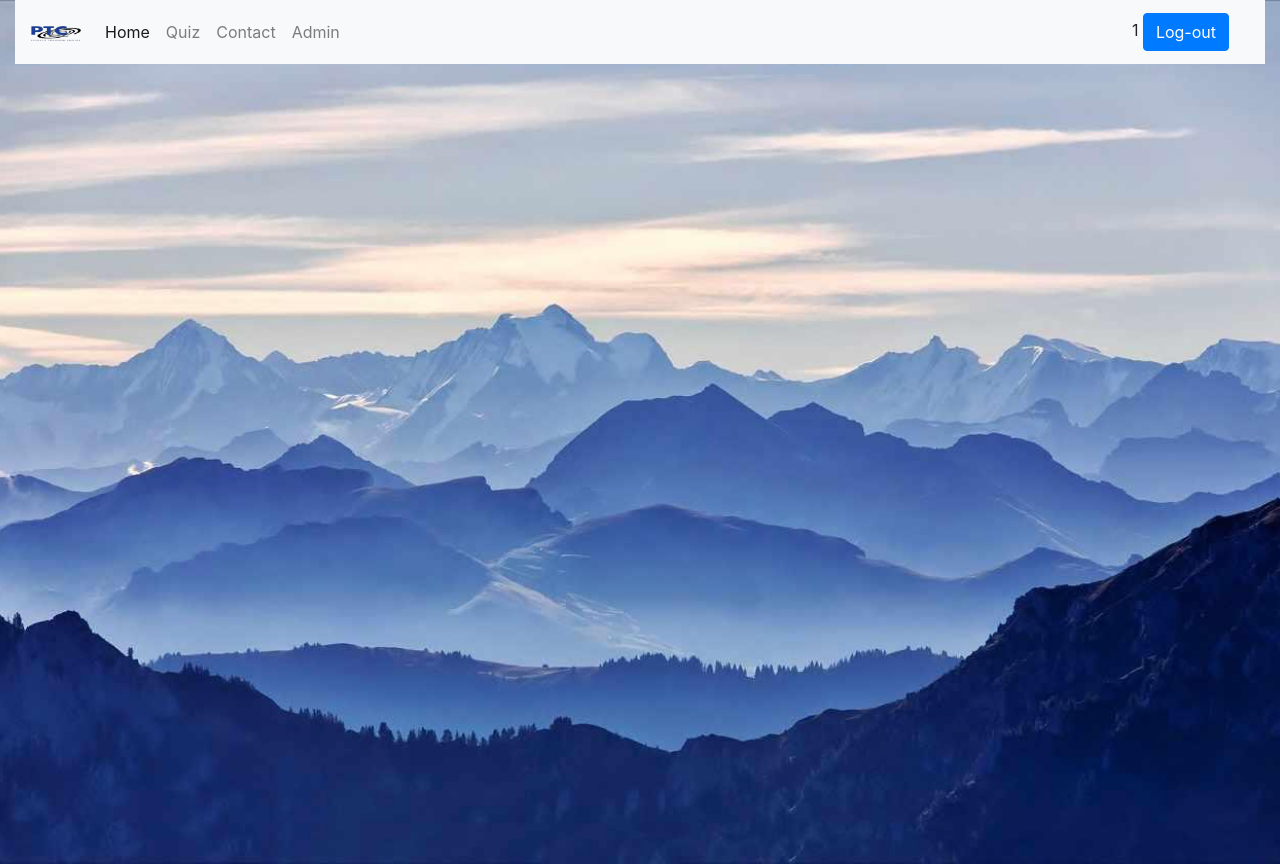
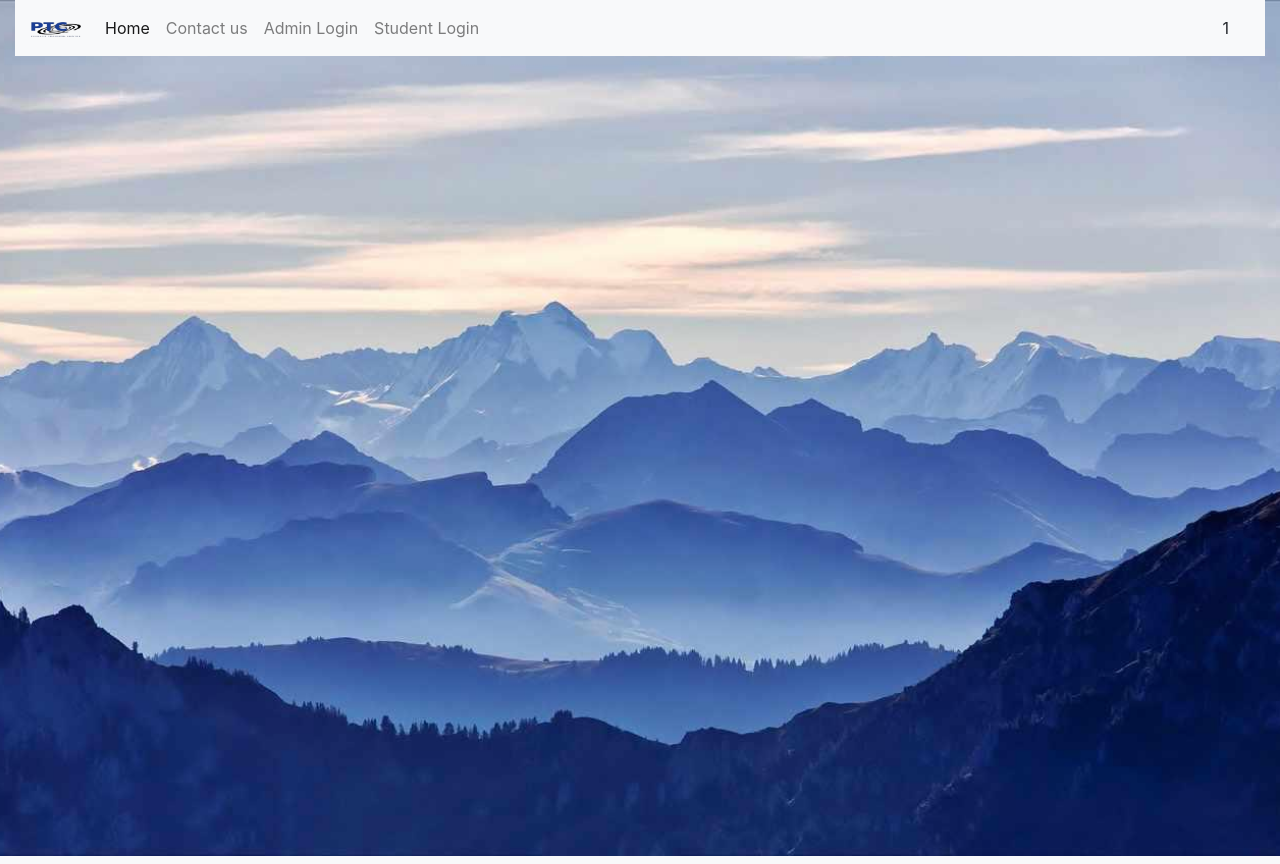
Before and after one commit to ramkumar1208/quiz-boot-php, a PHP site: page / in a window 1280 px wide. Run offline with PHP 8.4, Linux system fonts and the light colour scheme; a user stored in the database is signed in.

Commit message:
index page updated

```diff
--- a/admin.php
+++ b/admin.php
@@ -59,9 +59,9 @@ if (!isset($_SESSION['admin'])) {
       <li class="nav-item">
         <a class="nav-link" href="viewmarks.php">Student Marks</a>
       </li>
-      <li class="nav-item">
+      <!-- <li class="nav-item">
         <a class="nav-link" href="department_management.php">Departments</a>
-      </li>
+      </li> -->
       <li class="nav-item">
         <a class="nav-link" href="student_management.php">Students managemant</a>
       </li>
--- a/index.php
+++ b/index.php
@@ -55,15 +55,19 @@ if (isset($_SESSION['message']) && $_SESSION['message'] === "You are already log
       <li class="nav-item active">
         <a class="nav-link" href="index.php">Home<span class="sr-only">(current)</span></a>
       </li>
+      <!-- <li class="nav-item">
+        <a class="nav-link" href="viewquiz.php">Quiz</a>
+      </li> -->
       <li class="nav-item">
-        <a class="nav-link" href="viewquiz.php">Quiz</a>
+        <a class="nav-link" href="#">Contact us</a>
       </li>
       <li class="nav-item">
-        <a class="nav-link" href="#">Contact</a>
+        <a class="nav-link" href="admin_login.php">Admin Login</a>
       </li>
       <li class="nav-item">
-        <a class="nav-link" href="admin.php">Admin</a>
+        <a class="nav-link" href="login1.php">Student Login</a>
       </li>
+
     </ul>
 
     <div class="bs-example">
@@ -74,9 +78,9 @@ if (isset($_SESSION['message']) && $_SESSION['message'] === "You are already log
         if(isset($_SESSION['user'])){
           $user_email=$_SESSION['user'];
           echo $user_email;  ?>
-              <a href="logout.php"><button type="button" class="btn btn-primary">Log-out</button></a>
+              <!-- <a href="logout.php"><button type="button" class="btn btn-primary">Log-out</button></a> -->
           <?php }else{ ?>
-                <a href="login1.php"><button type="button" class="btn btn-primary">Login</button></a>
+                <!-- <a href="login1.php"><button type="button" class="btn btn-primary">Login</button></a> -->
                 <?php } ?>
               </div>
         </div>
```
Also changed, not shown: admin_login.php (+20 -6 lines), login1.php (+7 -2 lines).
